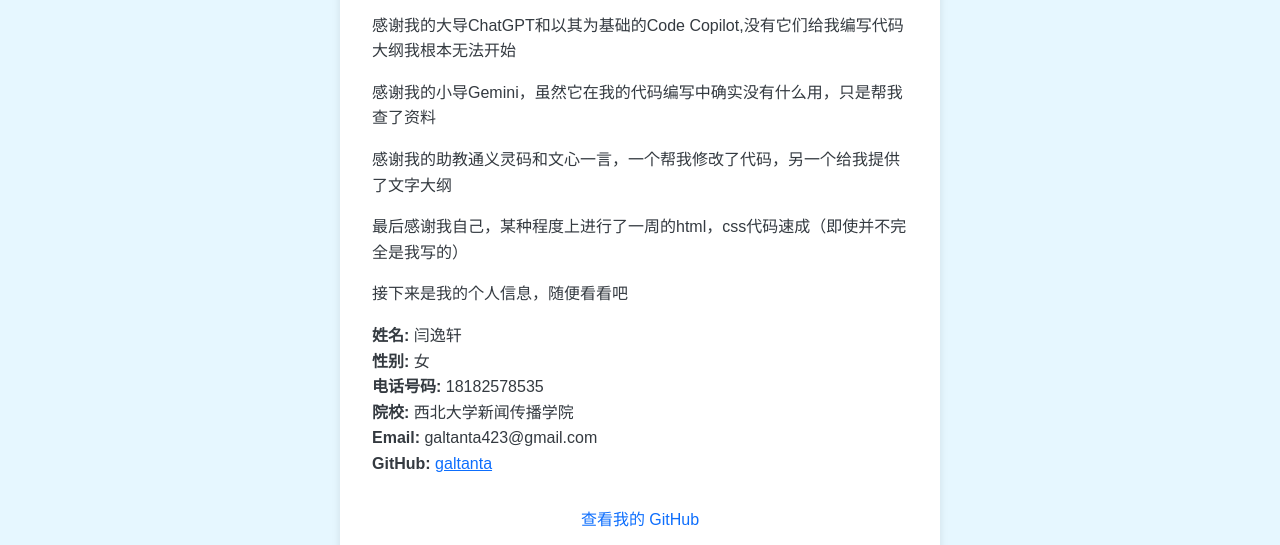
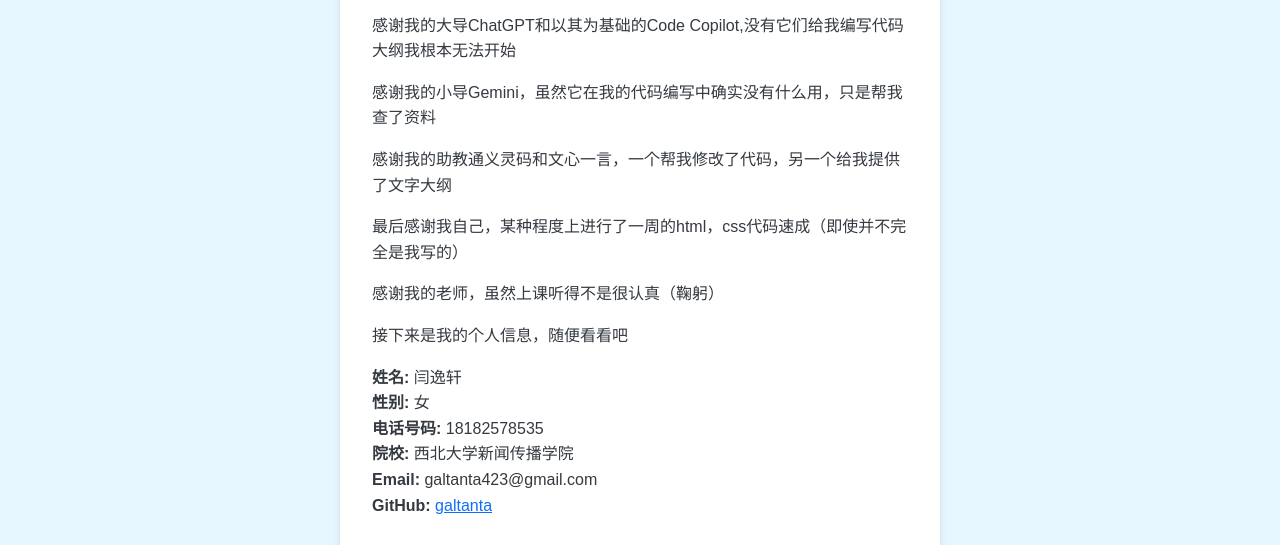
Before and after one commit to galtanta/galtanta.github.io, a plain HTML site: page about.html in a window 1280 px wide. Shown: the part 255-800 px from the top of the page. Drawn offline with nearby package versions, Linux system fonts and the light colour scheme.

Commit message:
Add files via upload

```diff
--- a/about.html
+++ b/about.html
@@ -98,6 +98,7 @@
           <p>感谢我的小导Gemini，虽然它在我的代码编写中确实没有什么用，只是帮我查了资料</p>
           <p>感谢我的助教通义灵码和文心一言，一个帮我修改了代码，另一个给我提供了文字大纲</p>
           <p>最后感谢我自己，某种程度上进行了一周的html，css代码速成（即使并不完全是我写的）</p>
+          <p>感谢我的老师，虽然上课听得不是很认真（鞠躬）</p>
           <p>接下来是我的个人信息，随便看看吧</p>
           <ul class="list-unstyled">
             <li><strong>姓名:</strong> 闫逸轩</li>
```
